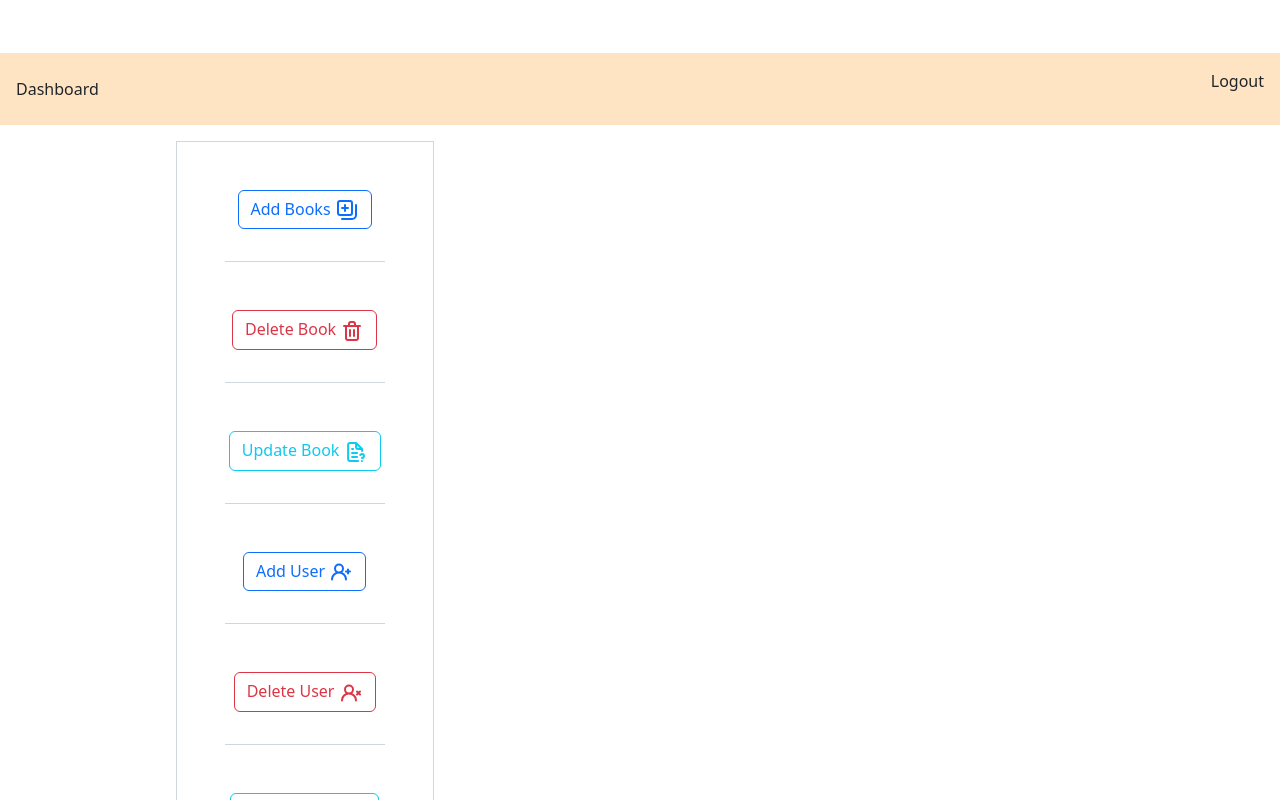
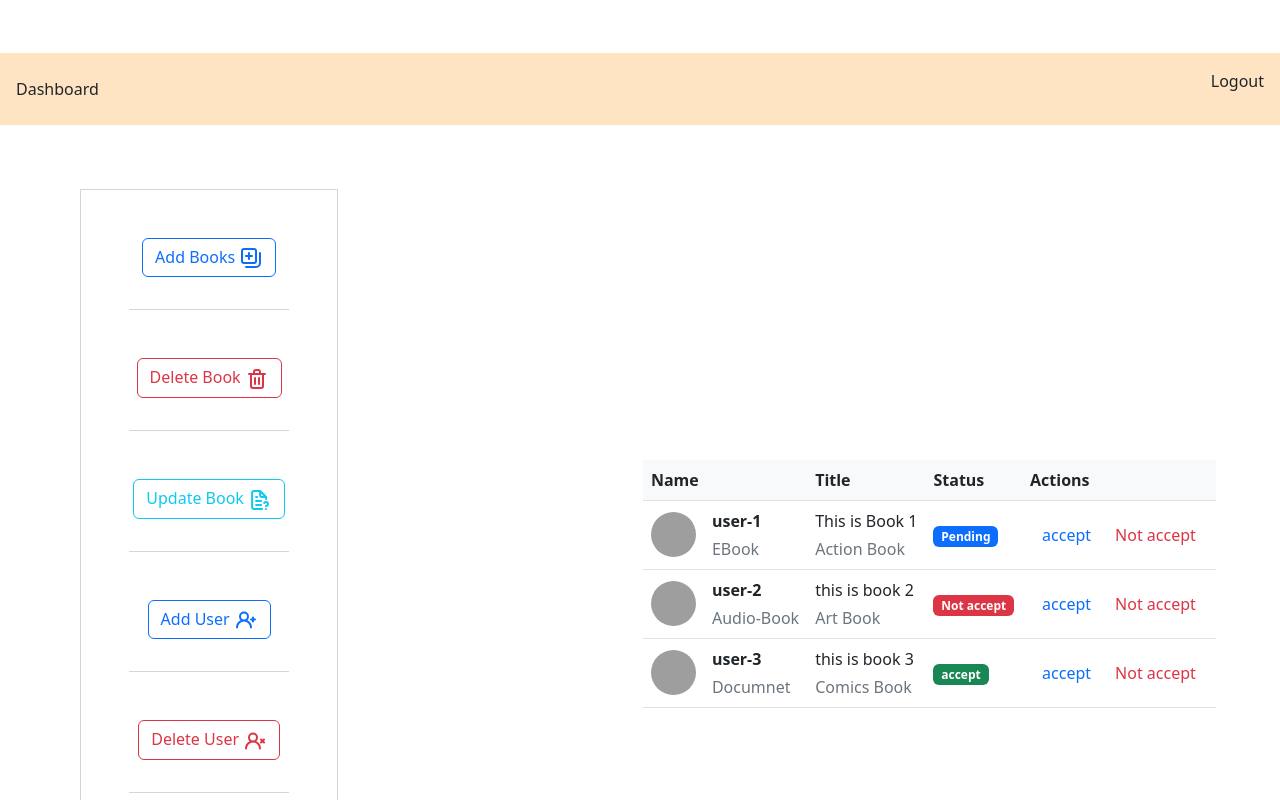
Before and after one commit to MostafaHp44/Front-End-Library, a React (Create React App) app: page /admin in a window 1280 px wide. Shown: the part 660-1460 px from the top of the page. Built offline with nearby package versions, Linux system fonts and the light colour scheme; grey boxes are pictures that could not be loaded; a web font is replaced by a local one.

Commit message:
'newupdate'

```diff
--- a/src/Components/Human/Admin/Admin.css
+++ b/src/Components/Human/Admin/Admin.css
@@ -15,6 +15,8 @@
 {
     display: flex;
     justify-content: space-around;
+    align-items: center;
+    margin-top: 3em;
 }
 .MainColAdmin-1
 {
--- a/src/Components/Human/Admin/Admin.js
+++ b/src/Components/Human/Admin/Admin.js
@@ -9,6 +9,8 @@ import UpDateBook from "./Tools/UpdateBook";
 import AddUser from "./Tools/AddUser";
 import DeleteUser from "./Tools/DeleteUser";
 import UpdateUser from "./Tools/UpdateUser";
+import Badge from 'react-bootstrap/Badge';
+
 
 
 const Admin = () => {
@@ -99,9 +101,93 @@ const Admin = () => {
 
 
     </div>
-    <div className="MainColAdmin-3"></div>
+    <div className="MainColAdmin-3">
+        <table className="table align-middle mb-0 bg-white">
+        <thead className="bg-light">
+          <tr>
+            <th>Name</th>
+            <th>Title</th>
+            <th>Status</th>
+            <th>Actions</th>
+          </tr>
+        </thead>
+        <tbody>
+          <tr>
+            <td>
+              <div className="d-flex align-items-center">
+                <img src="https://mdbootstrap.com/img/new/avatars/8.jpg" alt="" style={{width: '45px', height: '45px'}} className="rounded-circle" />
+                <div className="ms-3">
+                  <p className="fw-bold mb-1">user-1</p>
+                  <p className="text-muted mb-0">EBook</p>
+                </div>
+              </div>
+            </td>
+            <td>
+              <p className="fw-normal mb-1">This is Book 1</p>
+              <p className="text-muted mb-0">Action Book</p>
+            </td>
+            <td>
+              <Badge bg="primary">Pending</Badge>{' '}
+            </td>
+            <td>
+
+            <Button variant="outline-primary" style={{border:'none'}}>accept</Button>
+            <Button variant="outline-danger" style={{border:'none'}}>Not accept</Button>
+            </td>
+          </tr>
+          <tr>
+            <td>
+              <div className="d-flex align-items-center">
+                <img src="https://mdbootstrap.com/img/new/avatars/6.jpg" className="rounded-circle" alt="" style={{width: '45px', height: '45px'}} />
+                <div className="ms-3">
+                  <p className="fw-bold mb-1">user-2</p>
+                  <p className="text-muted mb-0">Audio-Book</p>
+                </div>
+              </div>
+            </td>
+            <td>
+              <p className="fw-normal mb-1">this is book 2</p>
+              <p className="text-muted mb-0">Art Book</p>
+            </td>
+            <td>
+            <Badge bg="danger">Not accept</Badge>
+            </td>
+            <td>
+            <Button variant="outline-primary" style={{border:'none'}}>accept</Button>
+            <Button variant="outline-danger" style={{border:'none'}}>Not accept</Button>
+            </td>
+          </tr>
+          <tr>
+            <td>
+              <div className="d-flex align-items-center">
+                <img src="https://mdbootstrap.com/img/new/avatars/7.jpg" className="rounded-circle" alt="" style={{width: '45px', height: '45px'}} />
+                <div className="ms-3">
+                  <p className="fw-bold mb-1">user-3</p>
+                  <p className="text-muted mb-0">Documnet</p>
+                </div>
+              </div>
+            </td>
+            <td>
+              <p className="fw-normal mb-1">this is book 3 </p>
+              <p className="text-muted mb-0">Comics Book</p>
+            </td>
+            <td>
+            <Badge bg="success">accept</Badge>
+            </td>
+            <td>
+            <Button variant="outline-primary" style={{border:'none'}}>accept</Button>
+            <Button variant="outline-danger" style={{border:'none'}}>Not accept</Button>
+
+
+            </td>
+          </tr>
+        </tbody>
+      </table>
+
+                  </div>
 
     </div>
+
 
 
 </div>
--- a/src/Components/Human/User/User.js
+++ b/src/Components/Human/User/User.js
@@ -5,6 +5,7 @@ import { UilFacebook,UilTwitter,UilLinkedin,UilInstagramAlt,UilGithub,UilPen} fr
 import Button from 'react-bootstrap/Button';
 import { useState } from "react";
 import InputGroup from 'react-bootstrap/InputGroup';
+import Badge from 'react-bootstrap/Badge';
 import Form from 'react-bootstrap/Form';
 
 
@@ -73,7 +74,9 @@ const User = () => {
     return (
     <React.Fragment>
         <div className="MainUser">
-        <section style={{backgroundColor: '#eee'}}>
+
+            <section style={{backgroundColor: '#eee'}}>
+
         <div className="container py-5">
           <div className="row">
             <div className="col">
@@ -221,13 +224,99 @@ const User = () => {
                 </div>
               </div>
               <div className="row">
+                <div className="Request">
+        <table className="table align-middle mb-0 bg-white">
+        <thead className="bg-light">
+          <tr>
+            <th>Name</th>
+            <th>Title</th>
+            <th>Status</th>
+            <th>Actions</th>
+          </tr>
+        </thead>
+        <tbody>
+          <tr>
+            <td>
+              <div className="d-flex align-items-center">
+                <img src="https://mdbootstrap.com/img/new/avatars/8.jpg" alt="" style={{width: '45px', height: '45px'}} className="rounded-circle" />
+                <div className="ms-3">
+                  <p className="fw-bold mb-1">Book1</p>
+                  <p className="text-muted mb-0">EBook</p>
+                </div>
+              </div>
+            </td>
+            <td>
+              <p className="fw-normal mb-1">This is Book 1</p>
+              <p className="text-muted mb-0">Action Book</p>
+            </td>
+            <td>
+              <Badge bg="primary">Pending</Badge>{' '}
+            </td>
+            <td>
+            <Button variant="danger">Delete</Button>
 
+            </td>
+          </tr>
+          <tr>
+            <td>
+              <div className="d-flex align-items-center">
+                <img src="https://mdbootstrap.com/img/new/avatars/6.jpg" className="rounded-circle" alt="" style={{width: '45px', height: '45px'}} />
+                <div className="ms-3">
+                  <p className="fw-bold mb-1">Book2</p>
+                  <p className="text-muted mb-0">Audio-Book</p>
+                </div>
+              </div>
+            </td>
+            <td>
+              <p className="fw-normal mb-1">this is book 2</p>
+              <p className="text-muted mb-0">Art Book</p>
+            </td>
+            <td>
+            <Badge bg="danger">Not accept</Badge>
+            </td>
+            <td>
+            <Button variant="danger">Delete</Button>
+
+            </td>
+          </tr>
+          <tr>
+            <td>
+              <div className="d-flex align-items-center">
+                <img src="https://mdbootstrap.com/img/new/avatars/7.jpg" className="rounded-circle" alt="" style={{width: '45px', height: '45px'}} />
+                <div className="ms-3">
+                  <p className="fw-bold mb-1">Book3</p>
+                  <p className="text-muted mb-0">Documnet</p>
+                </div>
+              </div>
+            </td>
+            <td>
+              <p className="fw-normal mb-1">this is book 3 </p>
+              <p className="text-muted mb-0">Comics Documnet</p>
+            </td>
+            <td>
+            <Badge bg="success">accept</Badge>
+            </td>
+            <td>
+              <button type="button" className="btn btn-link btn-rounded btn-sm fw-bold" data-mdb-ripple-color="dark">
+                done
+              </button>
+            </td>
+          </tr>
+        </tbody>
+      </table>
+
+                  </div>
               </div>
             </div>
           </div>
         </div>
-      </section>
+            </section>
+
+
+
+
         </div>
+
     </React.Fragment>
     );
 }
--- a/src/Components/Store/DetailsItem/DItem.css
+++ b/src/Components/Store/DetailsItem/DItem.css
@@ -98,15 +98,15 @@
     top: 0em
 }
 .SaveLater,
-.DownLoadToApp,
-.Share
+.RequestBook,
+.ShareIT
 {
     padding: 1em;
     text-align: center;
 }
 .SaveLater::after,
-.DownLoadToApp::after,
-.Share::after,
+.RequestBook::after,
+.ShareIT::after,
 .colditem-1::after
 {
 content: "";
--- a/src/Components/Store/DetailsItem/DItem.js
+++ b/src/Components/Store/DetailsItem/DItem.js
@@ -121,7 +121,8 @@ product.filter((item,) => {
                     <Button variant="outline-danger" style={{ marginBottom: '1em' }} >Read Preview</Button>
                 </div>
                 <div className="OptionReader" style={{textAlign:"center"}}>
-                    <Button variant="outline-danger"className="SaveLater"  style={{border:"none"}} onClick={()=>{
+                    <div className="SaveLater">
+                    <Button variant="outline-danger"  style={{border:"none"}} onClick={()=>{
                             const saved={
                                 title:item.title,
                                 img:item.img,
@@ -134,11 +135,14 @@ product.filter((item,) => {
                           }}>
                         <span><UisBookmark /> Save Later</span>
                     </Button>
-                    <div className="DownLoadToApp">
-                        <span> <UilImport /> Download To App</span>
                     </div>
-                    <div className="Share">
-                        <span><UilShare /> Share Tile</span>
+
+                    <div className="RequestBook">
+                        <Button variant="outline-danger" style={{border:"none"}}> <UilImport /> Request IT !</Button>
+                    </div>
+
+                    <div className="ShareIT">
+                        <Button variant="outline-danger" style={{border:"none"}}> <UilShare /> Share IT !</Button>
                     </div>
                 </div>
 
```
